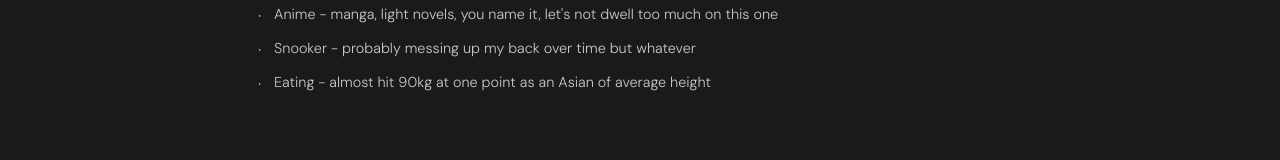
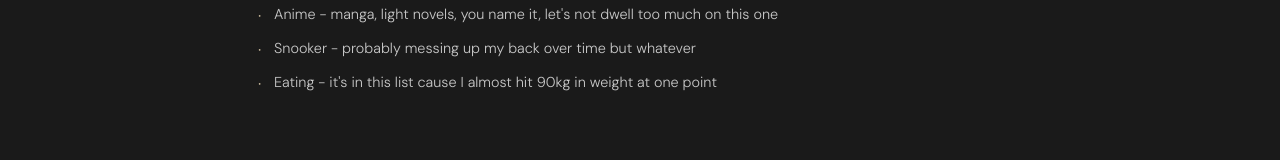
Before and after one commit to LeweiXu/portfolio, a React (Create React App) app: page / in a window 1280 px wide. Shown: the part 1721-1881 px from the top of the page. Built offline with nearby package versions, Linux system fonts and the light colour scheme; a web font is replaced by a local one.

Commit message:
minor change to interests

```diff
--- a/src/pages/Home.jsx
+++ b/src/pages/Home.jsx
@@ -91,7 +91,7 @@ export default function Home() {
             <li>Gym - shoulders are fine but somehow have a right tricep injury</li>
             <li>Anime - manga, light novels, you name it, let's not dwell too much on this one</li>
             <li>Snooker - probably messing up my back over time but whatever</li>
-            <li>Eating - almost hit 90kg at one point as an Asian of average height</li>
+            <li>Eating - it's in this list cause I almost hit 90kg in weight at one point</li>
           </ul>
         </div>
       </div>
```
